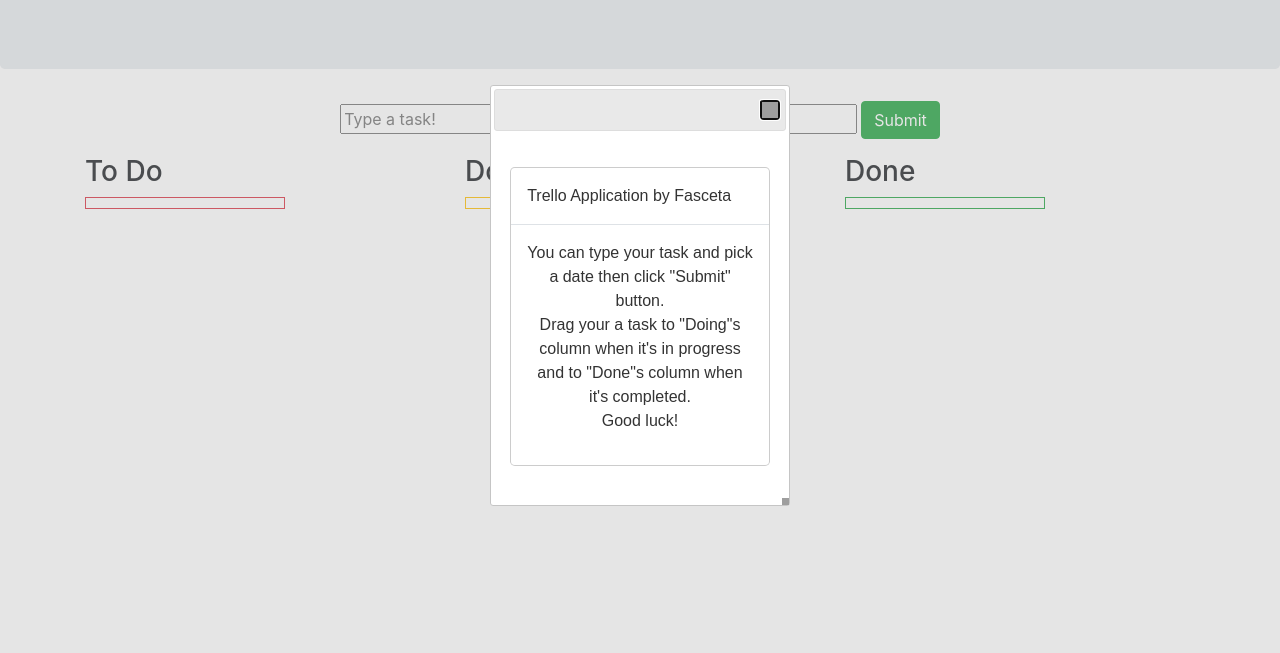
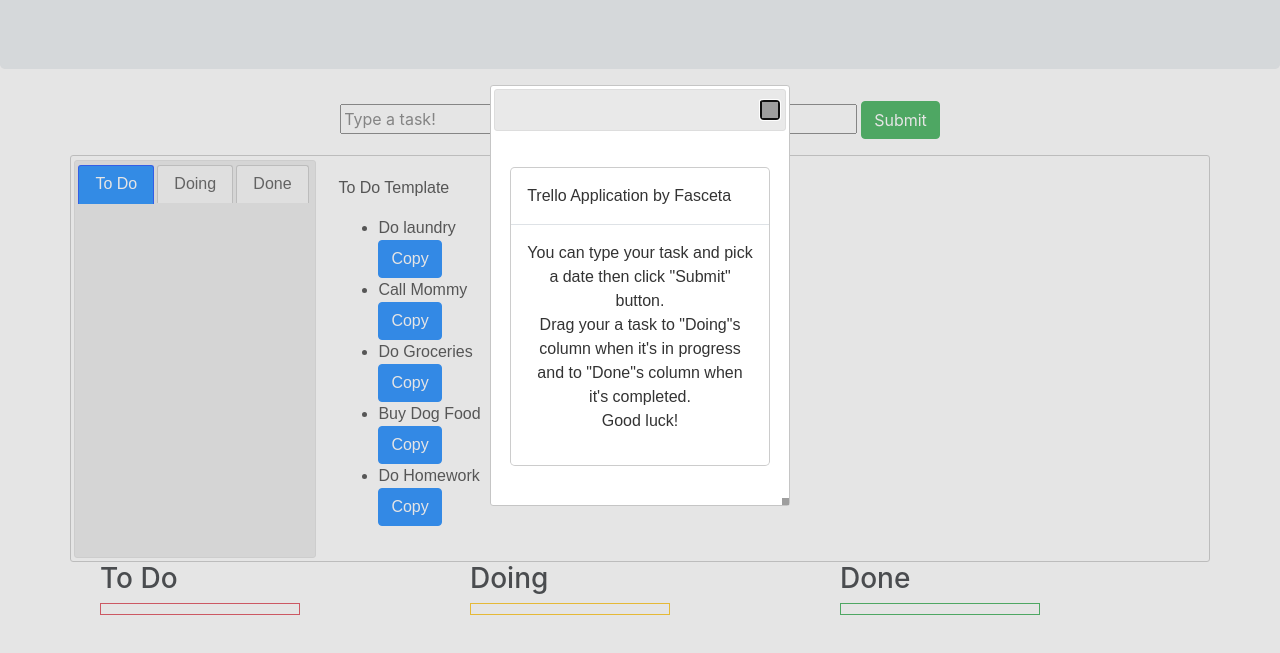
Before and after one commit to chas-academy/u06-trello-clone-fascha007, a plain HTML site: page trello.html in a window 1280 px wide. Shown: the part 105-758 px from the top of the page. Drawn offline with nearby package versions, Linux system fonts and the light colour scheme; grey boxes are pictures that could not be loaded.

Commit message:
added some functions

```diff
--- a/app.js
+++ b/app.js
@@ -10,17 +10,15 @@ $("#submitBtn").click(function(){
   var date = $("#datepicker").val();
   //append input to the list
   $("#sortable1").append("<li>" + taskList +"<span> </span> "+ date +"</li>");
-  //reset input form
-  $("addTask").val("");
 });
 
 //draggable & dropable
 $(function(){
   $("#sortable1").sortable({
       connectWith:"#sortable2, #sortable3",
-      drop: function(event,ui){
-        $(this).css("background-color","yellow")
-      }
+      // drop: function(event,ui){
+      //   $(this).css("background-color","yellow")
+      // }
   });
   $("#sortable2").sortable({
       connectWith:"#sortable3, #sortable1",
@@ -37,3 +35,23 @@ $( function() {
     responsive: true,
   });
 });
+
+//tabs function
+$( function() {
+  var tabs = $( "#tabs" ).tabs();
+  tabs.find( ".ui-tabs-nav" ).sortable({
+    axis: "x",
+    stop: function() {
+      tabs.tabs( "refresh" );
+    }
+  });
+});
+
+//copy template function
+function copyToClipboard(element) {
+  var $temp = $("<input>");
+  $("body").append($temp);
+  $temp.val($(element).html()).select();
+  document.execCommand("copy");
+  $temp.remove();
+ }
--- a/trello.css
+++ b/trello.css
@@ -10,7 +10,6 @@
     margin: 5px;
     padding: 5px;
     font-size: 1em;
-    width: 200px;
 }
 
 #dialog {
@@ -20,3 +19,8 @@
     border-radius: 15px;
     padding: 10px;
 }
+
+#tabs {
+    width: max-width;
+    height: max max-content;
+}
--- a/trello.html
+++ b/trello.html
@@ -8,7 +8,7 @@
     <link rel="stylesheet" href="trello.css">
     <link rel="stylesheet" href="https://stackpath.bootstrapcdn.com/bootstrap/4.3.1/css/bootstrap.min.css" integrity="sha384-ggOyR0iXCbMQv3Xipma34MD+dH/1fQ784/j6cY/iJTQUOhcWr7x9JvoRxT2MZw1T" crossorigin="anonymous">
     <!-- script -->
-    <script src="https://ajax.googleapis.com/ajax/libs/jquery/3.1.0/jquery.min.js"></script>
+    <script src="https://ajax.googleapis.com/ajax/libs/jquery/3.2.1/jquery.min.js"></script>
     <link rel="stylesheet" href="//code.jquery.com/ui/1.12.1/themes/base/jquery-ui.css">
     <script src="https://code.jquery.com/jquery-1.12.4.js"></script>
     <script src="https://code.jquery.com/ui/1.12.1/jquery-ui.js" integrity="sha256-T0Vest3yCU7pafRw9r+settMBX6JkKN06dqBnpQ8d30=" crossorigin="anonymous"></script>
@@ -23,24 +23,56 @@
         <input class ="date" type="text" id="datepicker">
         <button class="btn btn-success" type="submitTask" id="submitBtn">Submit</button>
     </div>
+    <!-- tabs here -->
+<div class="container">
+  <div id="tabs" class="row">
+    <ul>
+      <li><a href="#tabs-1">To Do</a></li>
+      <li><a href="#tabs-2">Doing</a></li>
+      <li><a href="#tabs-3">Done</a></li>
+    </ul>
+    <div id="tabs-1" class="col">
+      <p>To Do Template</p>
+      <ul class="tab1 " id="tab1">
+       <li class = "copyList" id = "texttocopy1">Do laundry</li>
+       <button onclick="copyToClipboard('#texttocopy1')" class="btn btn-primary" id="copy">Copy</button>
+      <li class = "copyList" id = "texttocopy2"> Call Mommy </li>
+      <button onclick="copyToClipboard('#texttocopy2')" class="btn btn-primary copyBtn" id="copy">Copy</button>
+      <li class = "copyList" id = "texttocopy3"> Do Groceries </li> <button onclick="copyToClipboard('#texttocopy3')" class="btn btn-primary copyBtn" id="copy">Copy</button>
+      <li class = "copyList" id = "texttocopy4"> Buy Dog Food </li> <button onclick="copyToClipboard('#texttocopy4')" class="btn btn-primary copyBtn" id="copy">Copy</button>
+      <li class = "copyList" id = "texttocopy5"> Do Homework </li> <button onclick="copyToClipboard('#texttocopy5')" class="btn btn-primary copyBtn" id="copy">Copy</button>
+    </ul>
+    </div>
+    <div id="tabs-2" class="col">
+      <p>Doing Template</p>
+      <ul class="tab2 " id="tab2">
+        <li class = "copyList text-warning" id = "dotocopy1">Do laundry</li>
+        <button onclick="copyToClipboard('#dotocopy1')" class="btn btn-primary" id="copy">Copy</button>
+       <li class = "copyList text-warning" id = "dotocopy2"> Call Mommy </li>
+       <button onclick="copyToClipboard('#dotocopy2')" class="btn btn-primary copyBtn" id="copy">Copy</button>
+
+     </ul>
+    </div>
+    <div id="tabs-3" class="col">
+      <p>Done Template</p>
+      <ul class="tab3"></ul>
+    </div>
+</div>
 <div class="container">
     <div class="row">
         <div class="col-sm">
           <h3>To Do</h3>
           <ul class="connectedSortable border border-danger" id="sortable1">
-                  <!-- <li class="ui-state-default"></li> -->
           </ul>
         </div>
-            <div class="col-sm">
+        <div class="col-sm ">
           <h3>Doing</h3>
-              <ul class="connectedSortable border border-warning" id="sortable2">
-                  <!-- <li class="ui-state-default"></li> -->
+          <ul class="bold connectedSortable border border-warning" id="sortable2">
           </ul>
         </div>
         <div class="col-sm">
           <h3>Done</h3>
           <ul class="connectedSortable border border-success" id="sortable3">
-                  <!-- <li class="ui-state-default"></li> -->
           </ul>
         </div>
     </div>
@@ -60,6 +92,8 @@
       </div>
     </div>
 </div>
+
+</div>
     <script src="app.js"></script>
 </body>
 </html>
```
Lines whose indentation alone changed are shown as unchanged.
